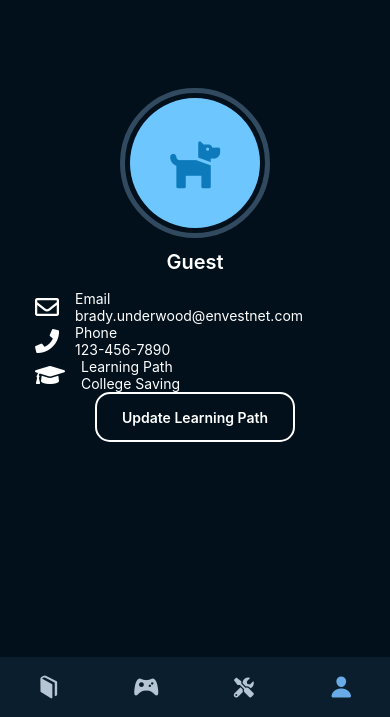
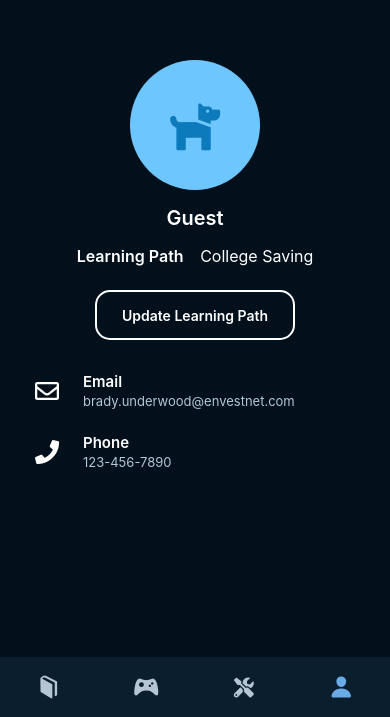
Before and after one commit to jaredrobinson001/react-financial-education, a React Native app: screen /Profile in a window 390 px wide. Shown: the part 127-844 px from the top of the page. Built offline with nearby package versions, Linux system fonts and the light colour scheme.

Commit message:
made it a little prettier

```diff
--- a/components/profile/Information.js
+++ b/components/profile/Information.js
@@ -18,14 +18,18 @@ const styles = StyleSheet.create({
         width: 320,
     },
     text:{
-        marginLeft:16,
+        marginLeft:24,
     },
 	label: {
-		color: 'white',
-	},
-	subLabel: {
-		color: 'white',
-	},
+        color: "white",
+        fontSize: 15,
+        fontWeight: "600",
+        marginBottom: 2,
+    },
+    subLabel: {
+        color: "#B6C5D4",
+        fontSize: 13,
+    },
 });
 
 export default Information;
--- a/screens/profile/Profile.js
+++ b/screens/profile/Profile.js
@@ -7,18 +7,25 @@ import Information from '../../components/profile/Information';
 
 const Profile = () => (
 	<View style={styles.container}>
-		<View style={styles.profileCircleOutline}>
-			<View style={styles.profileCircle}>
-				<FontAwesome5 name="dog" size={50} style={styles.profileIcon} />
-			</View>
+		<View style={styles.profileCircle}>
+			<FontAwesome5 name="dog" size={50} style={styles.profileIcon} />
 		</View>
 		<Text style={styles.profileTitle}>Guest</Text>
-		<Information label="Email" sublabel="brady.underwood@envestnet.com" icon="envelope"/>
-		<Information label="Phone" sublabel="123-456-7890" icon="phone"/>
-		<Information label="Learning Path" sublabel="College Saving" icon="graduation-cap"/>
+		<View style={styles.learningTextContainer}>
+			<Text style={styles.learningTitle}>Learning Path</Text>
+			<Text style={styles.learningPath}> College Saving</Text>
+		</View>
 		<View style={styles.updatePreferences}>
-	<Text style={styles.buttonText}>Update Learning Path</Text>
+			<Text style={styles.buttonText}>Update Learning Path</Text>
 		</View>
+		<View style={styles.informationSeparate}>
+			<Information
+				label="Email"
+				sublabel="brady.underwood@envestnet.com"
+				icon="envelope"
+			/>
+		</View>
+		<Information label="Phone" sublabel="123-456-7890" icon="phone" />
 	</View>
 );
 
@@ -29,13 +36,13 @@ const styles = StyleSheet.create({
 		justifyContent: 'center',
 	},
 	profileCircleOutline: {
-		width:150,
-		height:150,
-		borderWidth:5,
-		borderRadius:100,
-		borderColor:"#324A60",
-		justifyContent:"center",
-		alignItems: "center",
+		width: 150,
+		height: 150,
+		borderWidth: 5,
+		borderRadius: 100,
+		borderColor: '#324A60',
+		justifyContent: 'center',
+		alignItems: 'center',
 		marginBottom: 12,
 	},
 	profileCircle: {
@@ -45,6 +52,7 @@ const styles = StyleSheet.create({
 		borderRadius: 100,
 		justifyContent: 'center',
 		alignItems: 'center',
+		marginBottom: 16,
 	},
 	profileIcon: {
 		color: '#0D7ABB',
@@ -53,20 +61,39 @@ const styles = StyleSheet.create({
 		color: 'white',
 		fontWeight: '600',
 		fontSize: 20,
-		marginBottom:16,
+		marginBottom: 16,
+		textDecoration: 'underline',
 	},
-	updatePreferences:{
-		width:200,
-		height:50,
-		borderWidth:2,
-		borderColor:"white",
-		borderRadius:15,
-		alignItems:"center",
-		justifyContent:"center",
+	learningTitle: {
+		color: 'white',
+		fontSize: 16,
+		fontWeight: '600',
+		marginRight: 12,
 	},
-	buttonText:{
-		color:"white",
-		fontWeight:"600",
+	learningPath: {
+		fontSize: 16,
+		color: 'white',
+	},
+	informationSeparate:{
+		marginBottom:24,
+	},
+	learningTextContainer: {
+		flexDirection: 'row',
+		marginBottom: 24,
+	},
+	updatePreferences: {
+		width: 200,
+		height: 50,
+		borderWidth: 2,
+		borderColor: 'white',
+		borderRadius: 15,
+		alignItems: 'center',
+		justifyContent: 'center',
+		marginBottom: 32,
+	},
+	buttonText: {
+		color: 'white',
+		fontWeight: '600',
 	},
 });
 
```
